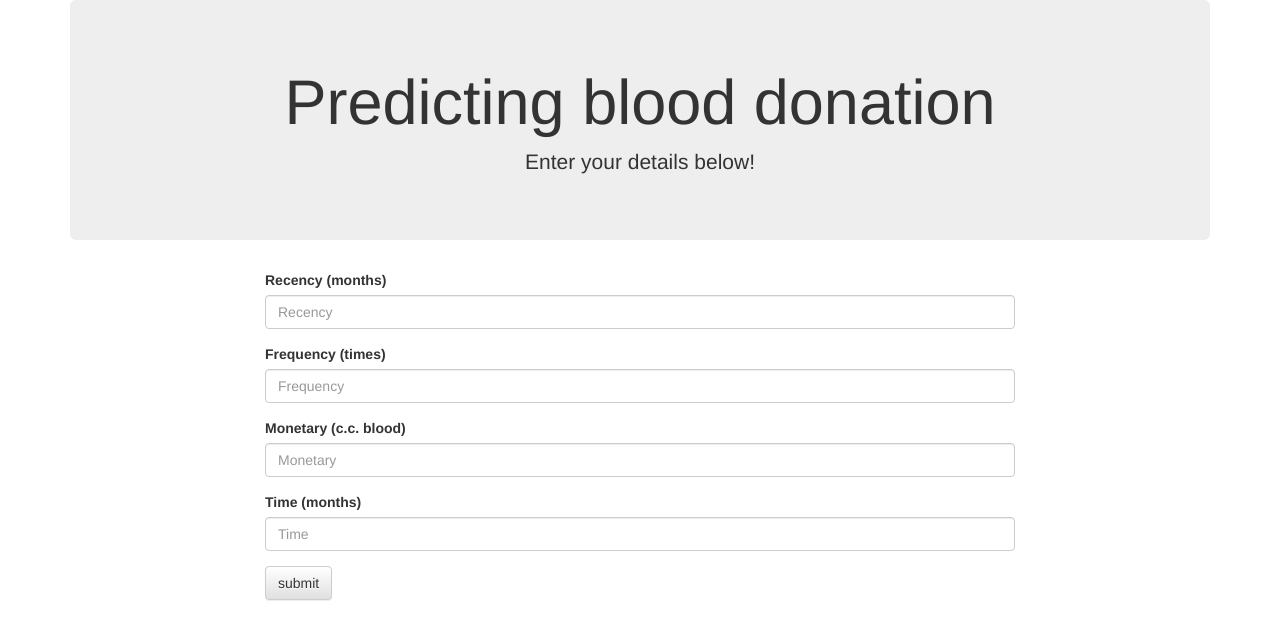
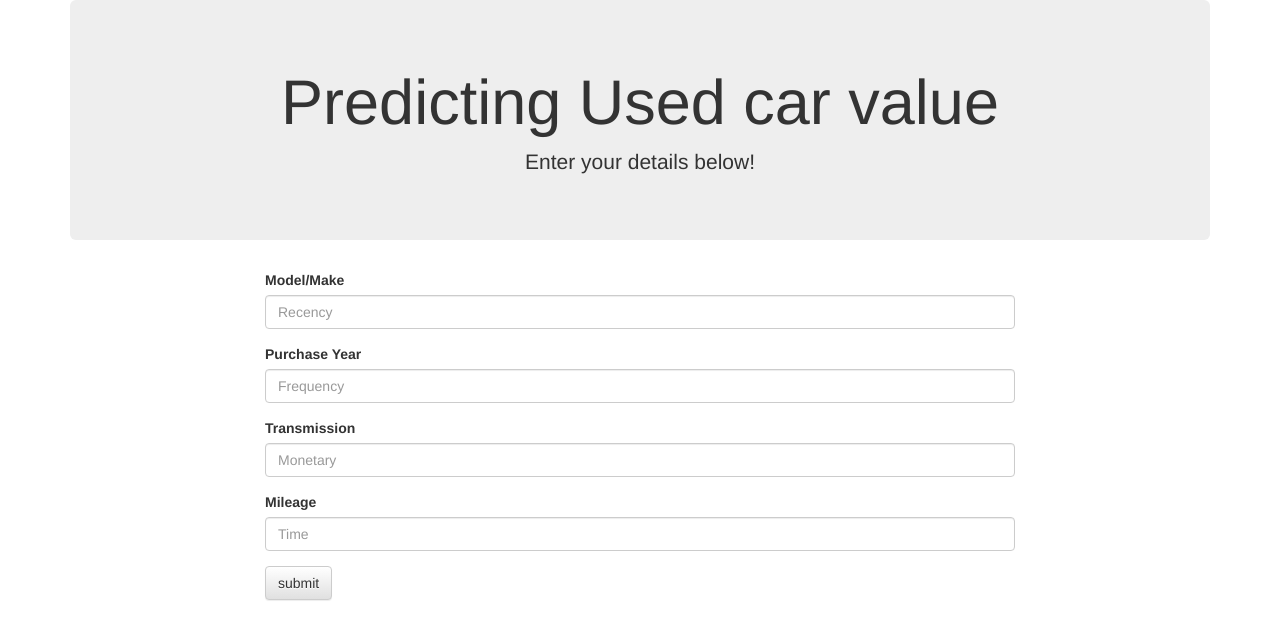
Before and after one commit to DeepikaAa1003/UsedCarsValuePredictionML, a Flask app: page / in a window 1280 px wide. Shown: the top 640 px of the page. Run offline with Flask 2, Linux system fonts and the light colour scheme; parts of the project's set-up code (start-up, migrations or seed data) failed here and were passed over; some libraries are stand-ins or nearby versions.

Commit message:
changed web page

```diff
--- a/usedcars/templates/index.html
+++ b/usedcars/templates/index.html
@@ -5,7 +5,7 @@
     <meta charset="UTF-8">
     <meta name="viewport" content="width=device-width, user-scalable=no, initial-scale=1.0, maximum-scale=1.0, minimum-scale=1.0">
     <meta http-equiv="X-UA-Compatible" content="ie=edge">
-    <title>Donate Form</title>
+    <title>Used Cars Prediction Form</title>
 
     <script src="http://code.jquery.com/jquery-3.3.1.min.js" integrity="sha256-FgpCb/KJQlLNfOu91ta32o/NMZxltwRo8QtmkMRdAu8=" crossorigin="anonymous"></script>
     <link rel="stylesheet" href="https://maxcdn.bootstrapcdn.com/bootstrap/3.3.7/css/bootstrap.min.css" integrity="sha384-BVYiiSIFeK1dGmJRAkycuHAHRg32OmUcww7on3RYdg4Va+PmSTsz/K68vbdEjh4u" crossorigin="anonymous">
@@ -16,26 +16,26 @@
     <body>
         <div class="container">
             <div class="jumbotron" style="text-align: center">
-                <h1>Predicting blood donation</h1>
+                <h1>Predicting Used car value</h1>
                 <p>Enter your details below!</p>
             </div>
             <div class="row">
                 <div class="col-md-offset-2 col-md-8">
                     <form method="POST" action="/" role="form", name="donationform">
                         <div class="form-group">
-                            <label>Recency (months)</label>
+                            <label>Model/Make</label>
                             <input type="text" class="form-control" name="recency" placeholder="Recency">
                         </div>
                         <div class="form-group">
-                            <label>Frequency (times)</label>
+                            <label>Purchase Year</label>
                             <input type="text" class="form-control" name="frequency" placeholder="Frequency">
                         </div>
                         <div class="form-group">
-                            <label>Monetary (c.c. blood)</label>
+                            <label>Transmission</label>
                             <input type="text" class="form-control" name="monetary" placeholder="Monetary">
                         </div>
                         <div class="form-group">
-                            <label>Time (months)</label>
+                            <label>Mileage</label>
                             <input type="text" class="form-control" name="time" placeholder="Time">
                         </div>
                         <input type="submit" value="submit" class="btn btn-default">
```
